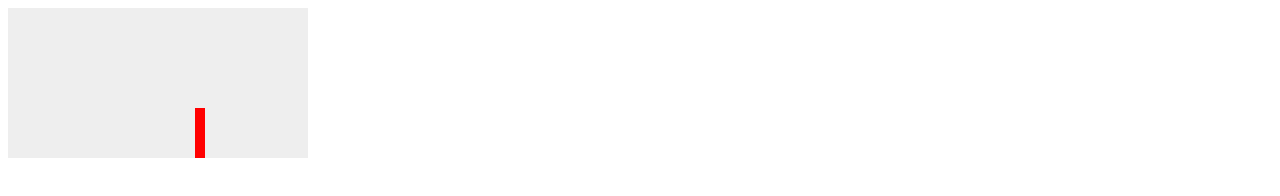
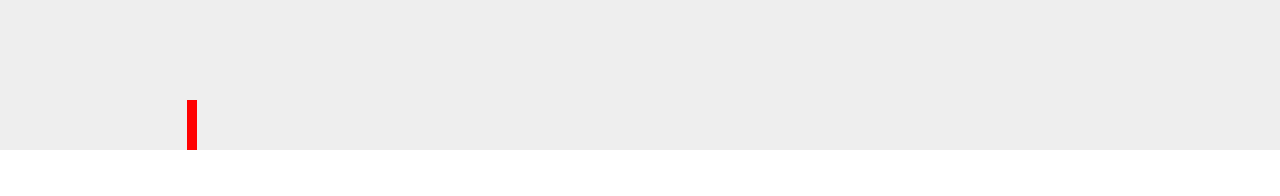
Before and after one commit to tooploox/trex-timetravel, a website built with webpack: page src/index.html in a window 1280 px wide. Built offline with nearby package versions, Linux system fonts and the light colour scheme.

Commit message:
clean up

```diff
--- a/src/game.d.ts
+++ b/src/game.d.ts
@@ -1,4 +1,5 @@
 ///<reference path="./physicsEngine.d.ts" />
+
 declare const enum BlockType {
     Normal = 0,
     CactusLarge = 1
--- a/src/game.ts
+++ b/src/game.ts
@@ -1,10 +1,11 @@
 import { store } from "./index"
-import * as world from '@/store/world'
+import * as world from './store/world'
 import { update, Vector, RigidBody, applyImpulse } from "./physicsEngine"
+
 const ms = 1000 / 50
 let isPaused = false
+
 export const pause = () => {
-    console.log("puase")
     isPaused = !isPaused
 }
 
--- a/src/index.html
+++ b/src/index.html
@@ -2,15 +2,20 @@
 <html>
 
 <head>
+    <meta charset="utf-8">
     <meta http-equiv="content-type" content="text/html; charset=utf-8">
-    <meta charset="utf-8">
     <meta http-equiv="X-UA-Compatible" content="IE=edge,chrome=1">
-    <meta name="viewport" content="target-densitydpi=device-dpi, initial-scale=1.0, user-scalable=no">
-    <title>Grill ts</title>
+    <meta name="viewport" content="initial-scale=1.0, user-scalable=no">
+    <title>Trex timetravel</title>
 </head>
 
 <body>
-    <div class="app-container" id="app"></div>
+    <style>
+        body {
+            margin: 0;
+        }
+    </style>
+    <div id="app"></div>
     <script src="/dist/bundle.js"></script>
 </body>
 
--- a/src/view.ts
+++ b/src/view.ts
@@ -43,6 +43,7 @@ export function init() {
             jump()
     })
     app.appendChild(canvas)
+    canvas.width = window.innerWidth
     ctx = canvas.getContext('2d')
 
     setInterval(render, 1000 / 60)
```
